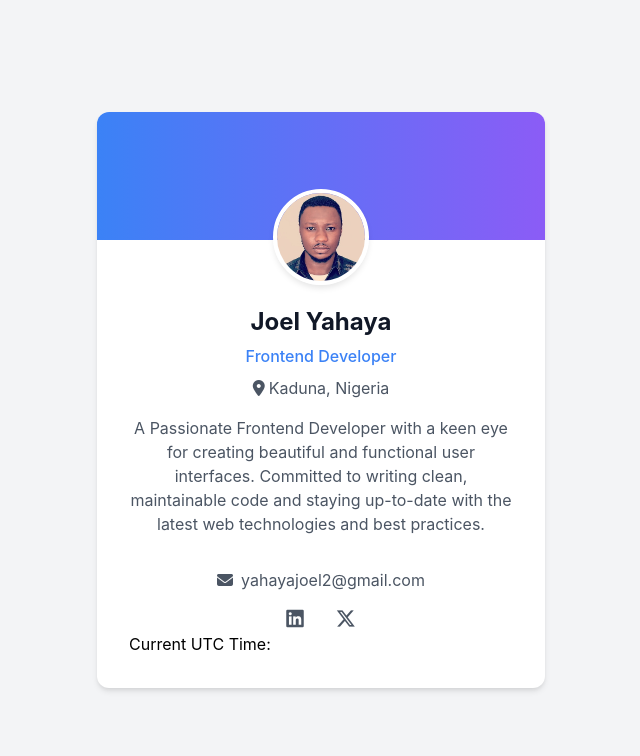
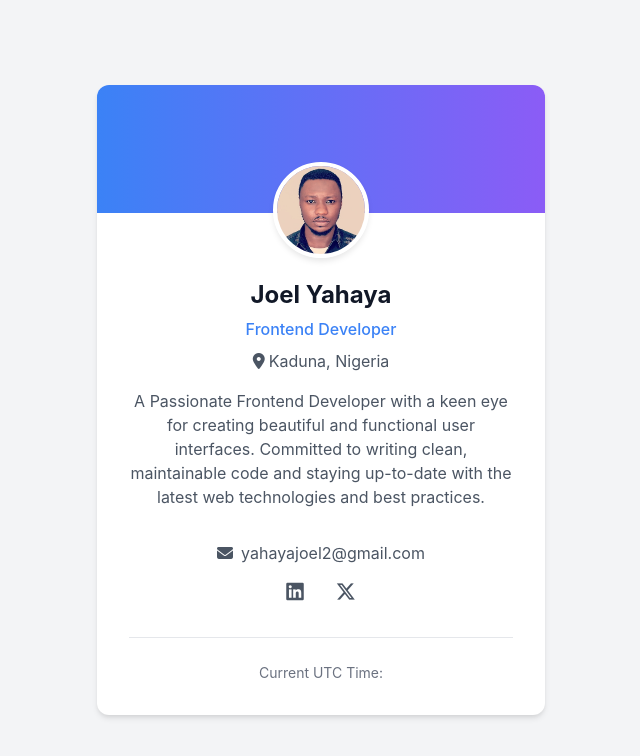
Before and after one commit to Jaybabson007/Responsive-Profile-Card, a plain HTML site: page Index.html in a window 1280 px wide. Shown: the whole page, without its empty margins (319-959 px from the left). Drawn offline with Linux system fonts and the light colour scheme; a script that the page names is missing; some icons are missing.

Commit message:
Styling for UTC timing added

```diff
--- a/styles.css
+++ b/styles.css
@@ -143,3 +143,13 @@
   .social-links i {
     font-size: 1.25rem;
   }
+
+  /* UTC Time */
+.utc-time {
+    margin-top: 2rem;
+    padding-top: 1.5rem;
+    border-top: 1px solid #e5e7eb;
+    text-align: center;
+    color: #6b7280;
+    font-size: 0.875rem;
+  }
```
